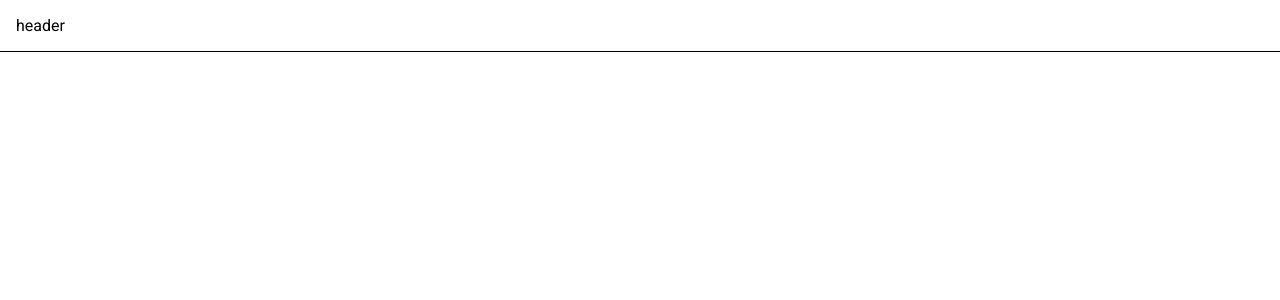
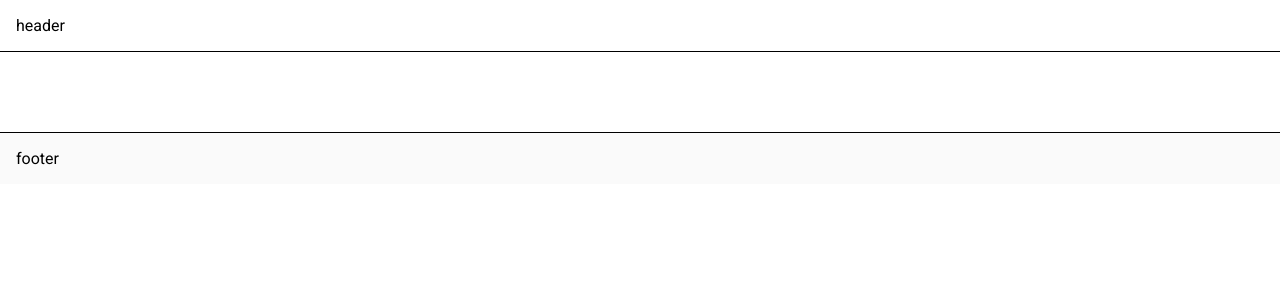
Before and after one commit to gin1671/NoCode-Flow, an Angular app: page / in a window 1280 px wide. Shown: the top 300 px of the page. Built offline with nearby package versions, Linux system fonts and the light colour scheme.

Commit message:
feat(app-component): add test footer

```diff
--- a/src/app/app.component.html
+++ b/src/app/app.component.html
@@ -1,3 +1,5 @@
 <header>header</header>
 
 <router-outlet></router-outlet>
+
+<footer>footer</footer>
--- a/src/app/app.component.scss
+++ b/src/app/app.component.scss
@@ -2,3 +2,10 @@ header {
   border-bottom: 1px solid #000;
   padding: 16px;
 }
+
+footer {
+  padding: 16px;
+  border-top: 1px solid #000;
+  background: #fafafa;
+  margin-top: 80px;
+}
```
